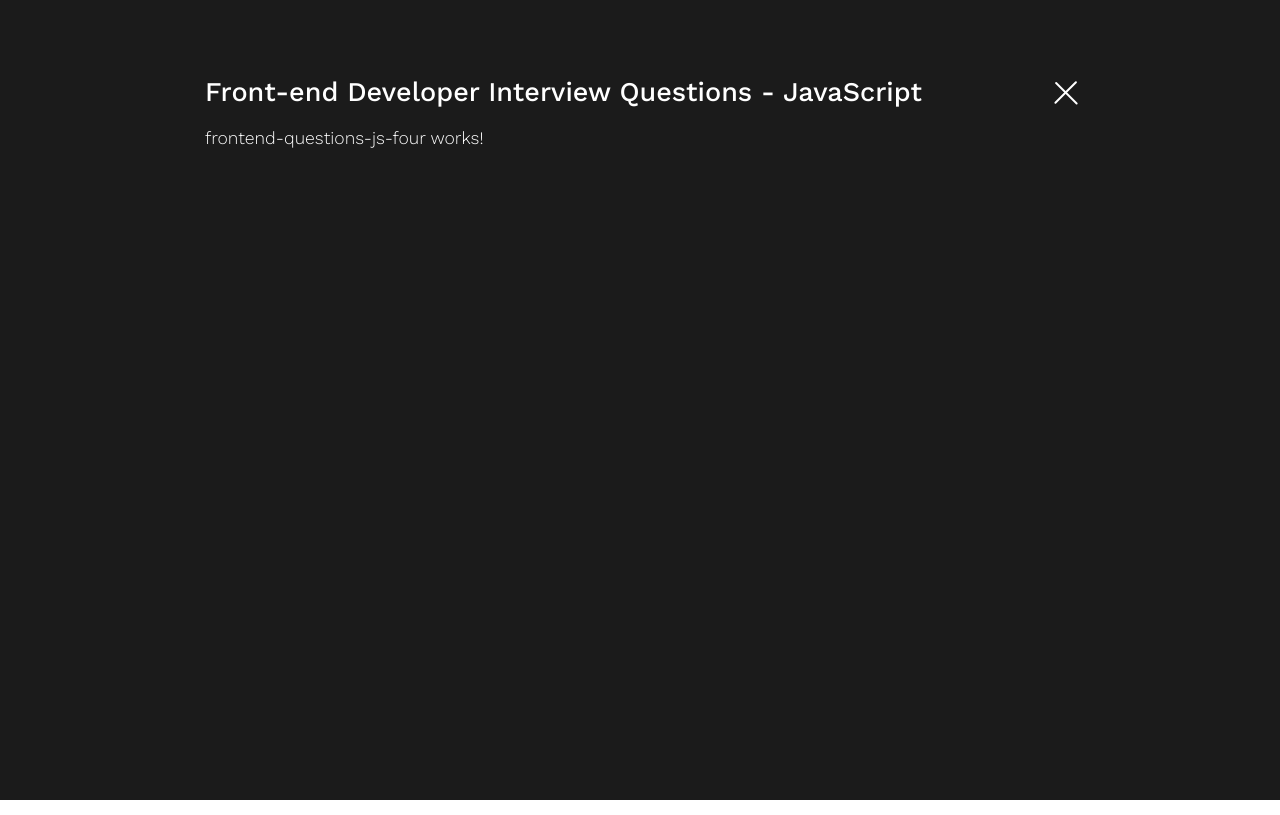
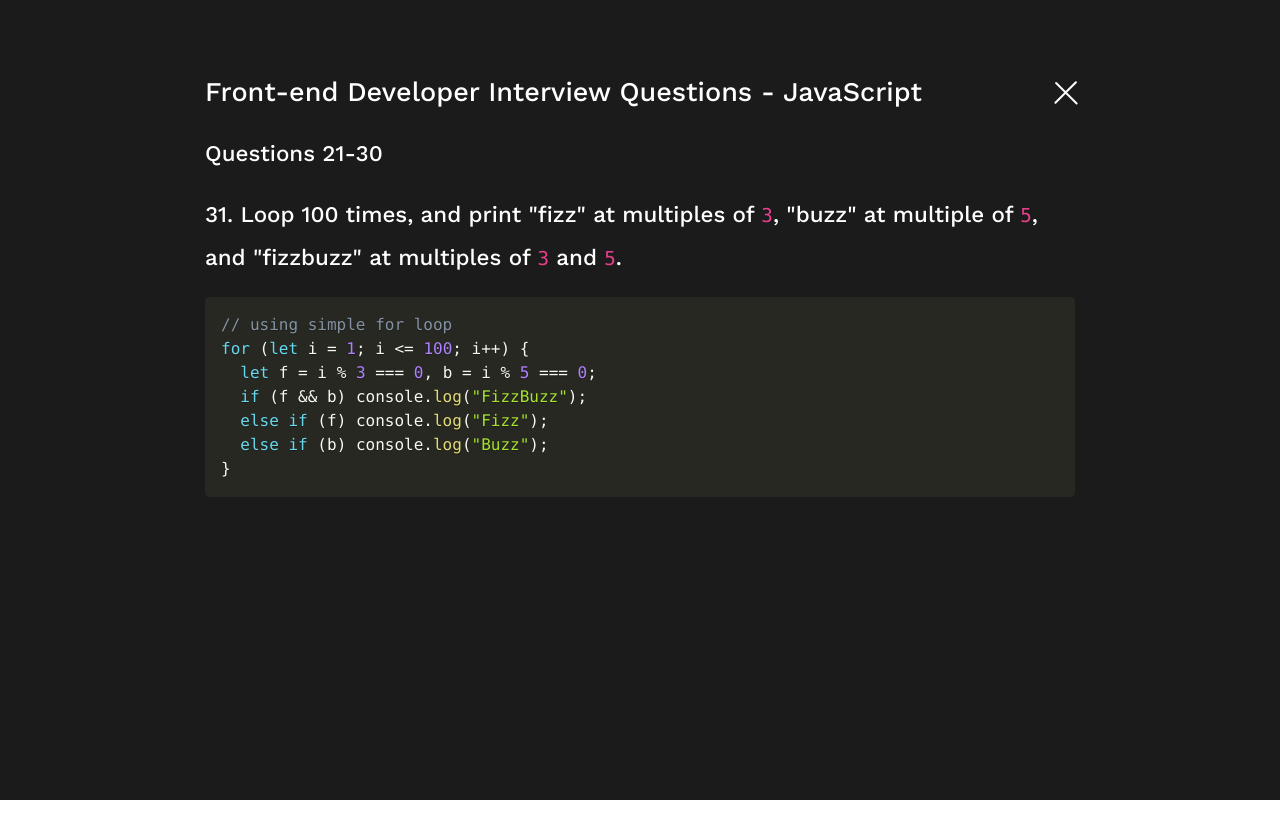
Before and after one commit to desslinga/personal-web, an Angular app: page /notes/frontend-questions-js-four in a window 1280 px wide. Built offline with nearby package versions, Linux system fonts and the light colour scheme.

Commit message:
Adding question 31 js part 4

```diff
--- a/src/app/pages/partial/notes-preview/previews/frontend-questions-js-four/frontend-questions-js-four.component.html
+++ b/src/app/pages/partial/notes-preview/previews/frontend-questions-js-four/frontend-questions-js-four.component.html
@@ -1,3 +1,21 @@
-<p>
-  frontend-questions-js-four works!
-</p>
+<div class="blog">
+  <div class="row">
+    <div class="col-12">
+      <h3>Questions 21-30</h3>
+    </div>
+    <div class="col-12">
+      <h3>
+        31. Loop 100 times, and print "fizz" at multiples of <code>3</code>,
+        "buzz" at multiple of <code>5</code>, and "fizzbuzz" at multiples of
+        <code>3</code> and <code>5</code>.
+      </h3>
+      <pre class="language-javascript"><code>// using simple for loop
+for (let i = 1; i &lt;= 100; i++) &#123;
+  let f = i % 3 === 0, b = i % 5 === 0;
+  if (f && b) console.log("FizzBuzz");
+  else if (f) console.log("Fizz");
+  else if (b) console.log("Buzz");
+&#125;</code></pre>
+    </div>
+  </div>
+</div>
```
